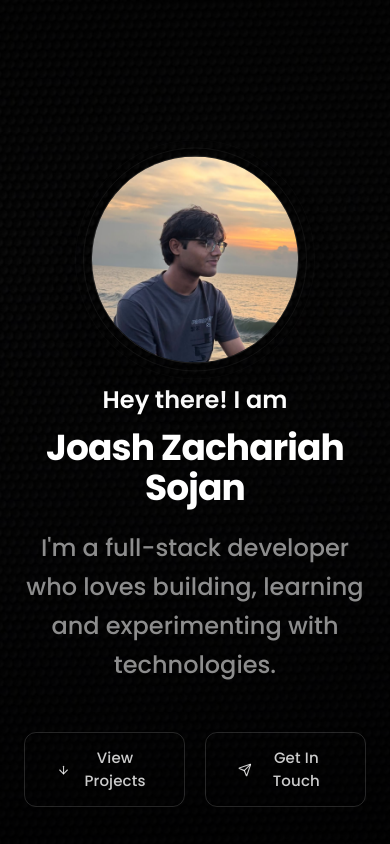
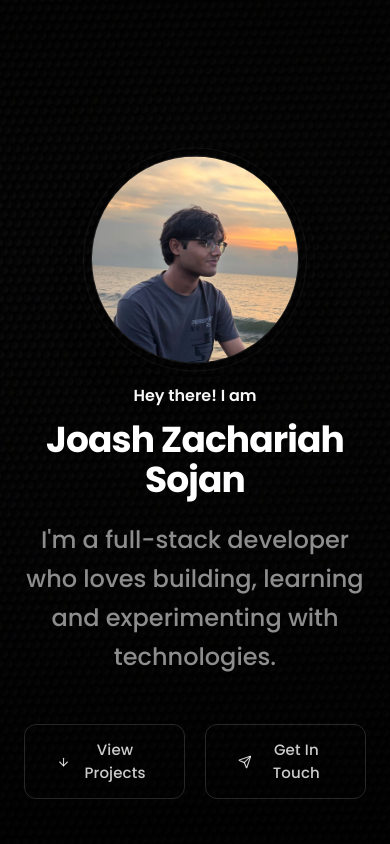
Before and after one commit to joashzach/Portfolio, a Next.js app: page / in a window 390 px wide. Shown: the top 844 px of the page. Built offline with nearby package versions, Linux system fonts and the light colour scheme.

Commit message:
small change

```diff
--- a/src/components/Hero/Hero.tsx
+++ b/src/components/Hero/Hero.tsx
@@ -77,7 +77,7 @@ export default function Hero() {
           {/* Greeting + Name */}
           <motion.p
             variants={itemVariants}
-            className="mb-3 text-2xl font-semibold tracking-normal md:text-2xl"
+            className="mb-3 text-1xl font-semibold tracking-normal md:text-2xl"
           >
             {hero.greeting}
           </motion.p>
```
